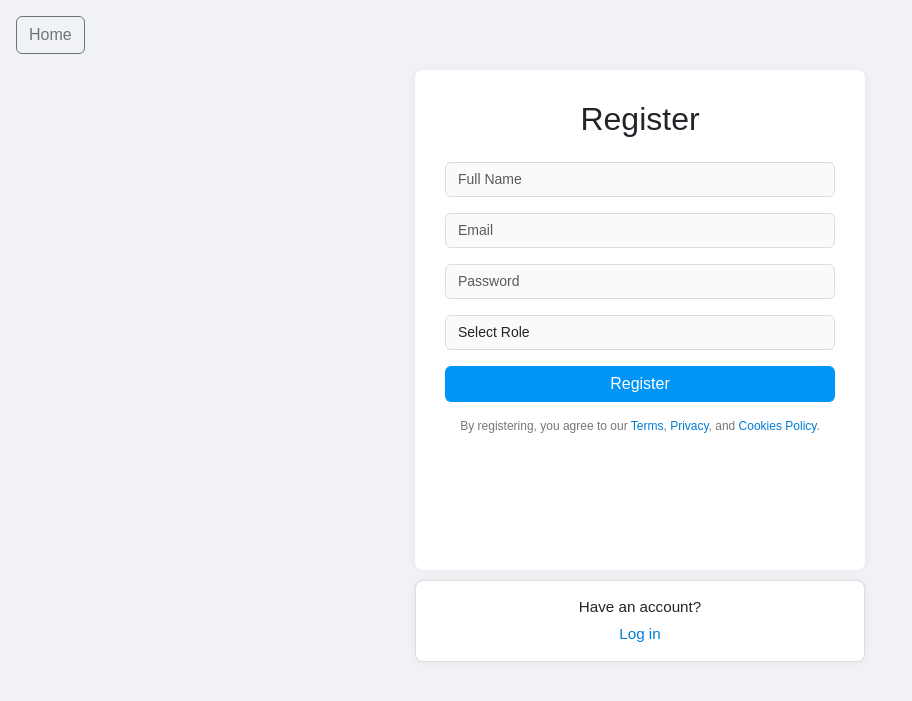
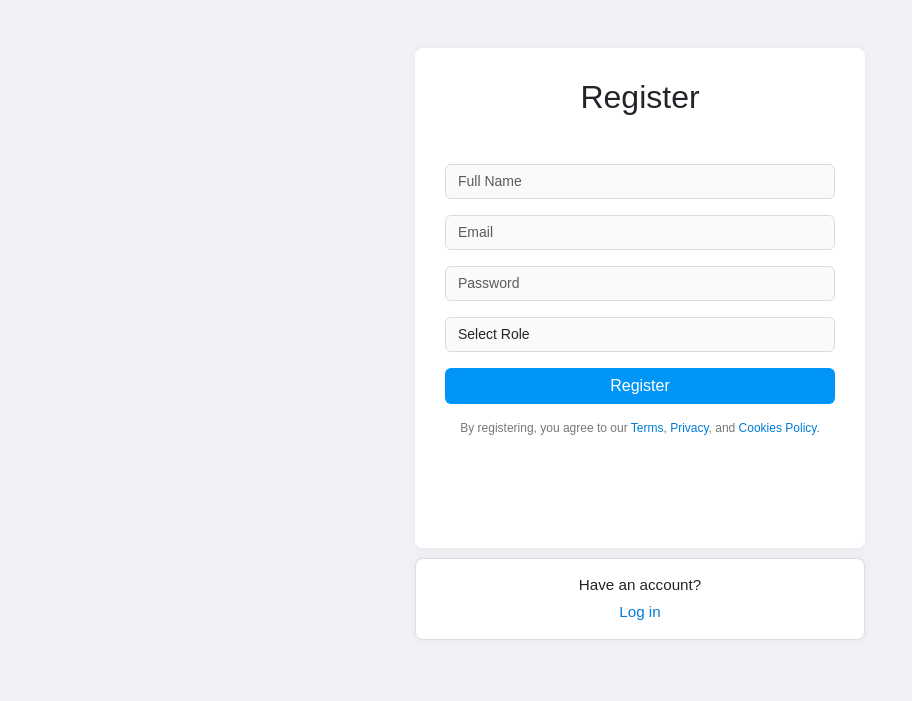
Before and after one commit to anadobrinoiu/GP-Web, a Flask app: page /register in a window 1280 px wide. Shown: the top 701 px of the page, without its empty margins (0-912 px from the left). Run offline with Flask 3, Linux system fonts and the light colour scheme.

Commit message:
Update register.html

```diff
--- a/GP-Web/templates/register.html
+++ b/GP-Web/templates/register.html
@@ -70,27 +70,10 @@
 </head>
 <body>
 
-    <!-- Home Button -->
-    <div class="text-start ms-3 mt-3">
-        <a href="{{ url_for('home') }}" class="btn btn-outline-secondary">Home</a>
-    </div>
-
-    <div class="container mt-3 d-flex flex-column align-items-center">
+    <div class="container mt-5 d-flex flex-column align-items-center">
         <div class="form-wrapper">
-            <h2 class="text-center mb-4">Register</h2>
-
-            <!-- Flash message support -->
-            {% with messages = get_flashed_messages(with_categories=true) %}
-              {% if messages %}
-                {% for category, message in messages %}
-                  <div class="alert alert-{{ category }} text-center" role="alert">
-                    {{ message }}
-                  </div>
-                {% endfor %}
-              {% endif %}
-            {% endwith %}
-
-            <form method="POST" action="/register">
+            <h2 class="text-center mb-5">Register</h2>
+            <form id="registerForm">
                 <div class="mb-3">
                     <input type="text" class="form-control" id="name" name="name" placeholder="Full Name" required>
                 </div>
@@ -105,7 +88,9 @@
                         <option value="" disabled selected>Select Role</option>
                         <option value="patient">Patient</option>
                         <option value="doctor">Doctor</option>
-                    </select>
+                      </select>
+
+
                 </div>
                 <button type="submit" class="btn btn-primary w-100">Register</button>
                 <div class="legal-text text-center">
@@ -120,5 +105,40 @@
         </div>
     </div>
 
+    <!-- Script to handle registration -->
+    <script>
+        document.getElementById("registerForm").addEventListener("submit", async (e) => {
+            e.preventDefault();
+
+            const formData = {
+                name: document.getElementById("name").value,
+                email: document.getElementById("email").value,
+                password: document.getElementById("password").value,
+                role: document.getElementById("role").value
+            };
+
+            try {
+                const res = await fetch("/register", {
+                    method: "POST",
+                    headers: {
+                        "Content-Type": "application/json"
+                    },
+                    body: JSON.stringify(formData)
+                });
+
+                const result = await res.json();
+                alert(result.message || result.error);
+
+                if (res.ok) {
+                    window.location.href = "/login";
+                }
+
+            } catch (error) {
+                alert("Something went wrong. Please try again.");
+                console.error(error);
+            }
+        });
+    </script>
+
 </body>
 </html>
```
